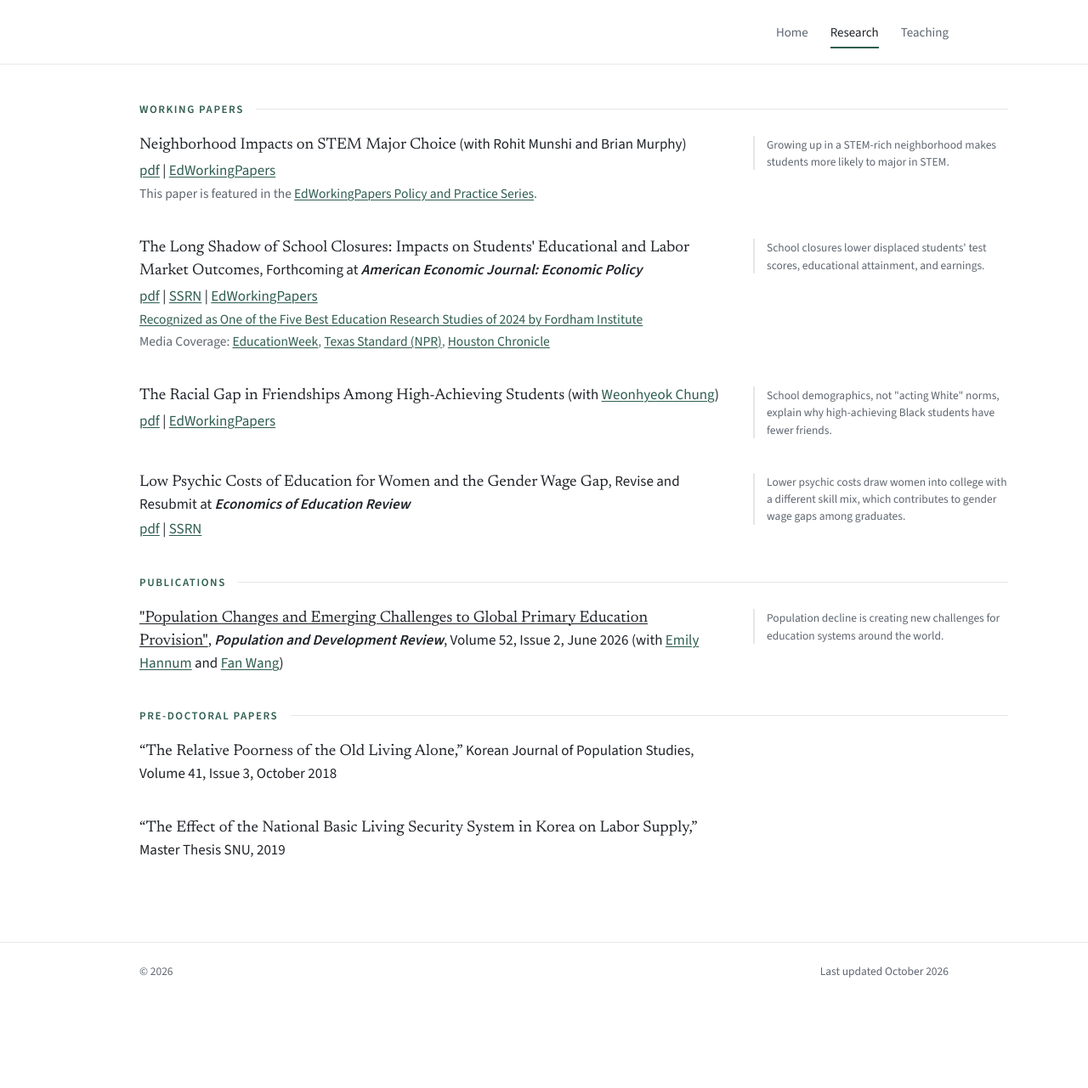
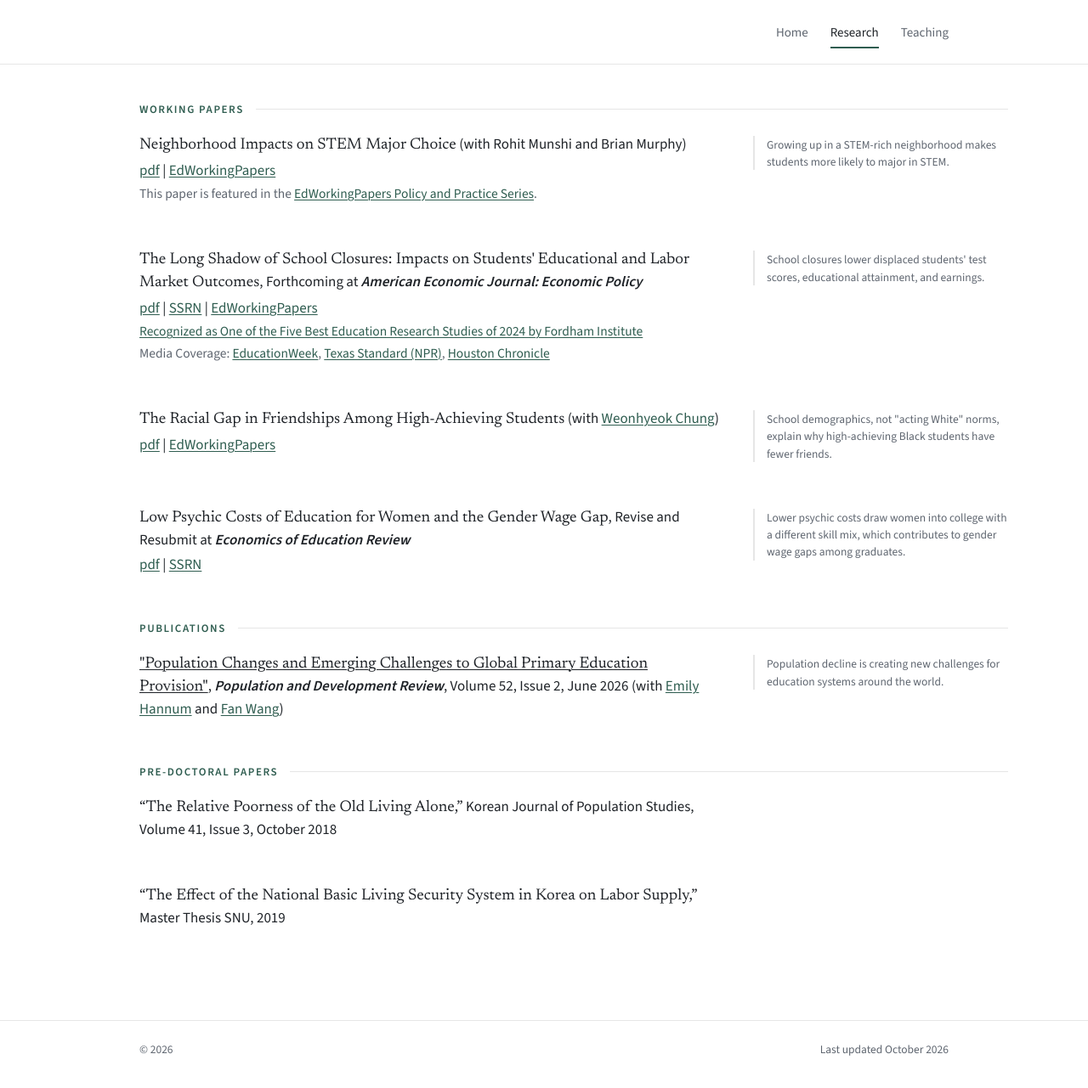
Before and after one commit to Jeonghyeok-Kim/Jeonghyeok-Kim.github.io, a Jekyll site: the page built from research.html, in a window 1280 px wide. Shown: the whole page at 85% size. Built offline with Jekyll 4.4.1, drawn with Linux system fonts in a browser that asks for light colours; before the commit the page ends 1189 px from its top, so only the background shows below that.

Commit message:
More space between papers
Co-Authored-By: Claude Opus 5.5 <noreply@anthropic.com>
Claude-Session: https://claude.ai/code/session_01C8SfPgZMHDBmCfKXUXuK3z

```diff
--- a/assets/css/main.css
+++ b/assets/css/main.css
@@ -83,7 +83,7 @@ a:hover { color: #1d4237; }
 .section-title::after { content: ""; flex: 1; height: 1px; background: var(--rule); }
 
 /* Papers */
-.paper { margin-bottom: 38px; }
+.paper { margin-bottom: 52px; }
 /* Research list: the paper column keeps its width (--paper-col); only the summary column is wider. */
 .research-list { --paper-col: 682px; --summary-col: 300px; }
 .research-list .paper { max-width: var(--paper-col); }
```
